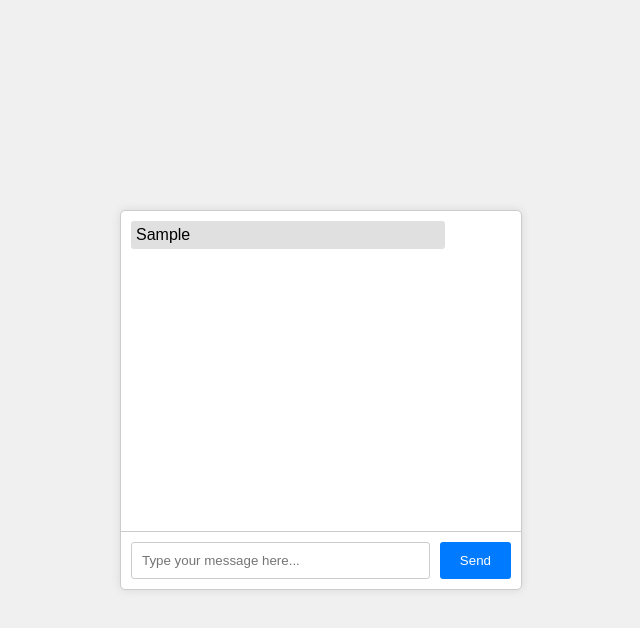
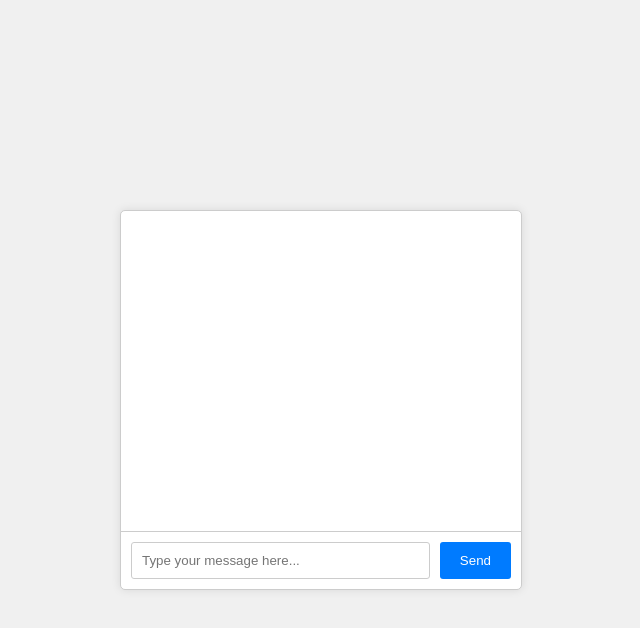
Before and after one commit to MikeXCZ/webmessage, a website: page src/chat.html in a window 1280 px wide. Both pictures are taken after typing "Sample" into the empty fields and a click on the button "Send". Shown: the whole page, without its empty margins (319-959 px from the left). Drawn offline with Linux system fonts and the light colour scheme.

Commit message:
updated message history management

```diff
--- a/server.js
+++ b/server.js
@@ -74,7 +74,7 @@ app.post('/auth', (req, res) => {
                         error: err.message });
                 }
 
-                db.run('INSERT INTO auth (username, password) VALUES (?, ?)', [username, hash], (err) => {
+                db.post('INSERT INTO auth (username, password) VALUES (?, ?)', [username, hash], (err) => {
                     if (err) {
                         console.error('❌ Error creating auth:', err.message);
                         return res.status(500).json({
--- a/src/chat.html
+++ b/src/chat.html
@@ -33,13 +33,8 @@
             const messageInput = document.getElementById('message-input');
             const message = messageInput.value.trim();
             if (message) {
-                const chatBox = document.getElementById('chat-box');
-                const messageElement = document.createElement('div');
-                messageElement.classList.add('message');
-                messageElement.textContent = message;
-                chatBox.appendChild(messageElement);
+                ws.send(message);
                 messageInput.value = '';
-                chatBox.scrollTop = chatBox.scrollHeight;
             }
         });
 
```
